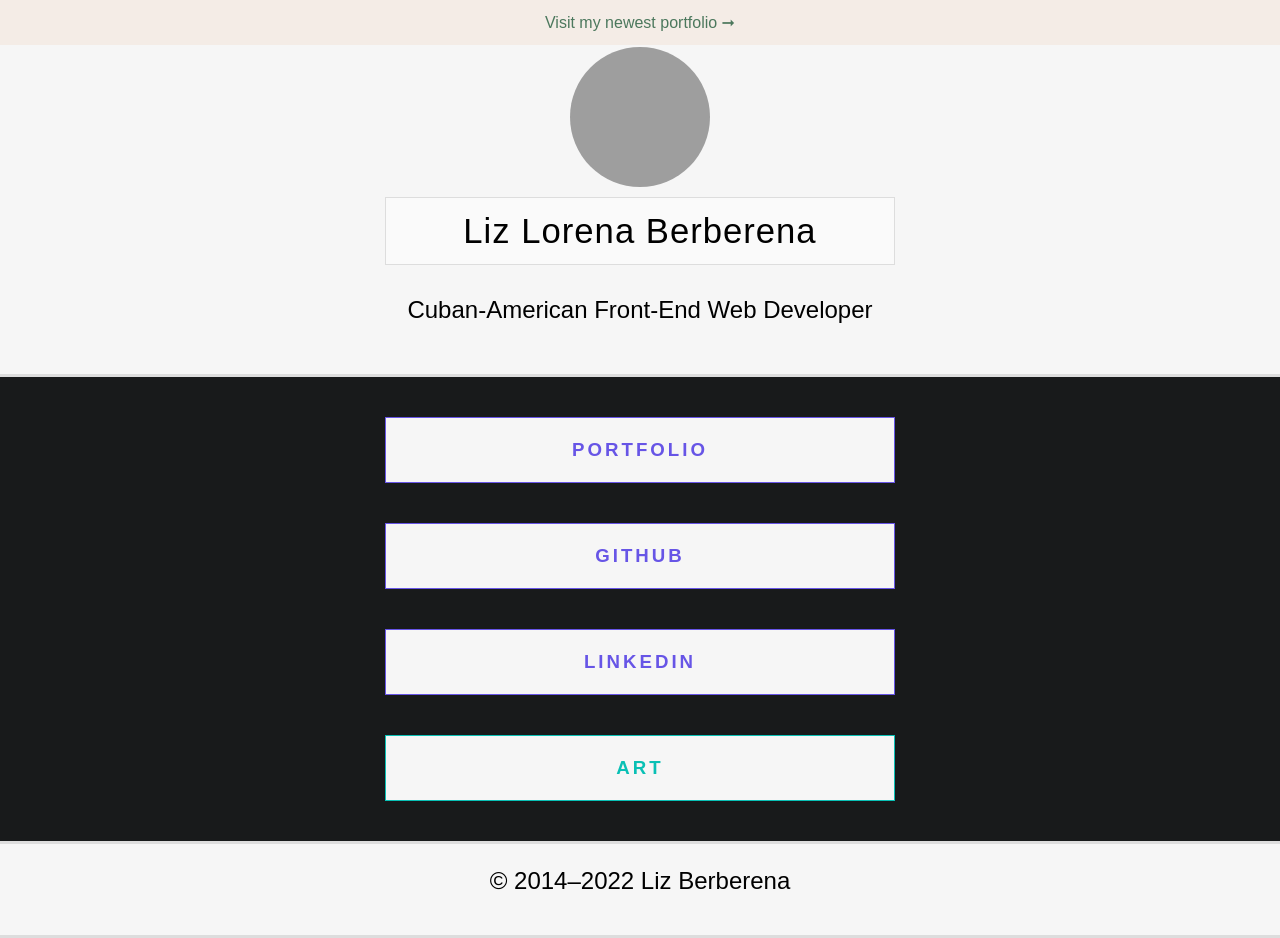
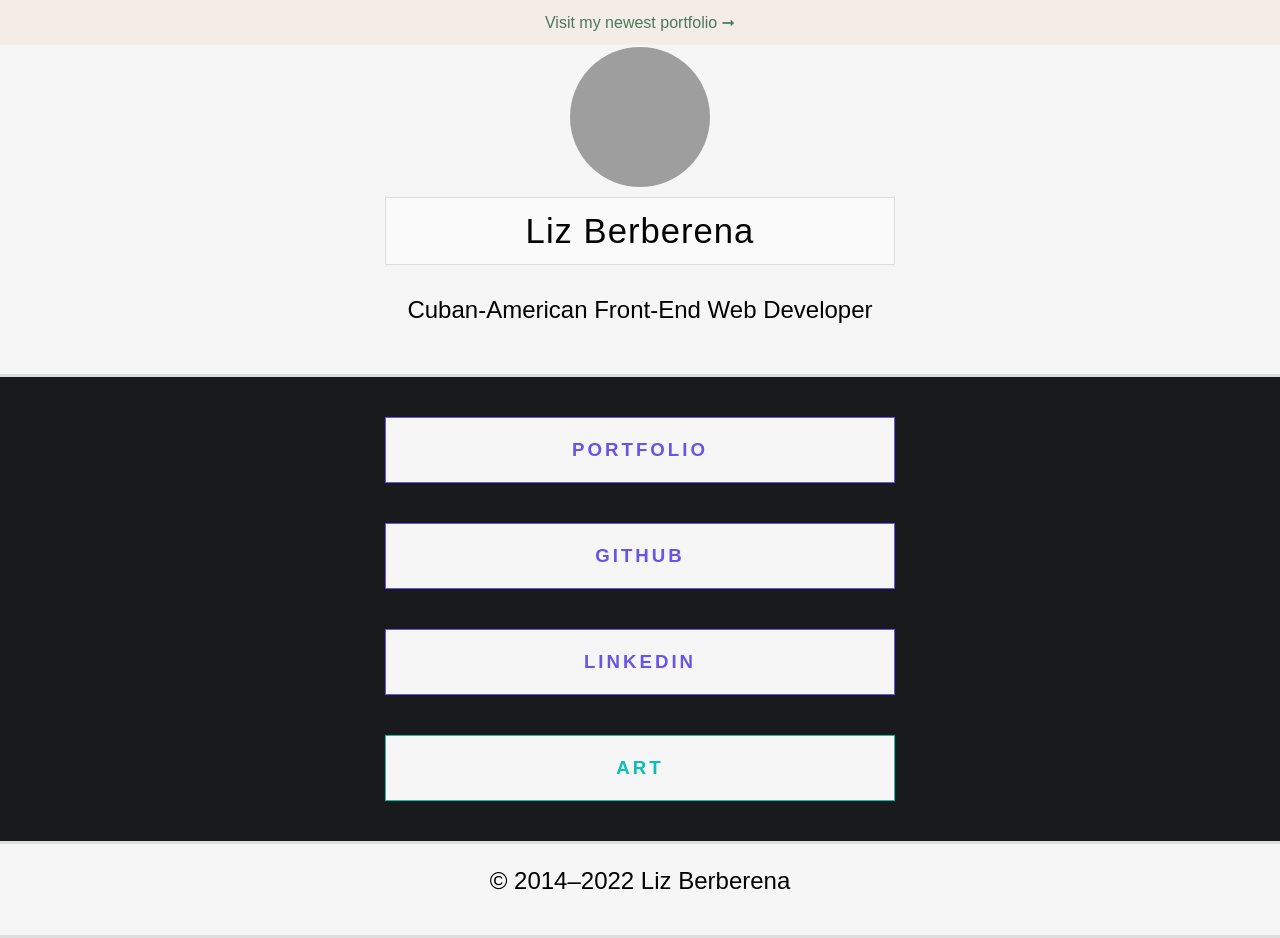
Before and after one commit to liz-lorena/2020, a Jekyll site: the page built from links/index.html, in a window 1280 px wide and 938 px high. Built offline with Jekyll 4.4.1, drawn with Linux system fonts in a browser that asks for light colours.

Commit message:
Update links.html

```diff
--- a/_layouts/links.html
+++ b/_layouts/links.html
@@ -17,7 +17,7 @@
     <meta name="og:image" content="{{ site.logo }}">
     <meta name="description" content="{{ site.description }}">
     <meta name="title" content="{{ site.title }}">
-    <meta name="keywords" content="web developer, web designer, front end developer, cozymaus, liz berberena, liz l berberena, liz lorena berberena">
+    <meta name="keywords" content="web developer, web designer, front end developer, liz berberena, liz berberena">
     <meta name="author" content="{{ site.author_name }}">
     <meta name="twitter" content="{{ site.username }}">
     <meta name="github" content="{{ site.username }}">
@@ -44,7 +44,7 @@
     </div>
 
     <div id="about">
-        <div id="title"><h1>Liz Lorena Berberena</h1></div>
+        <div id="title"><h1>Liz Berberena</h1></div>
 
         <div class="stuff">
 
```
